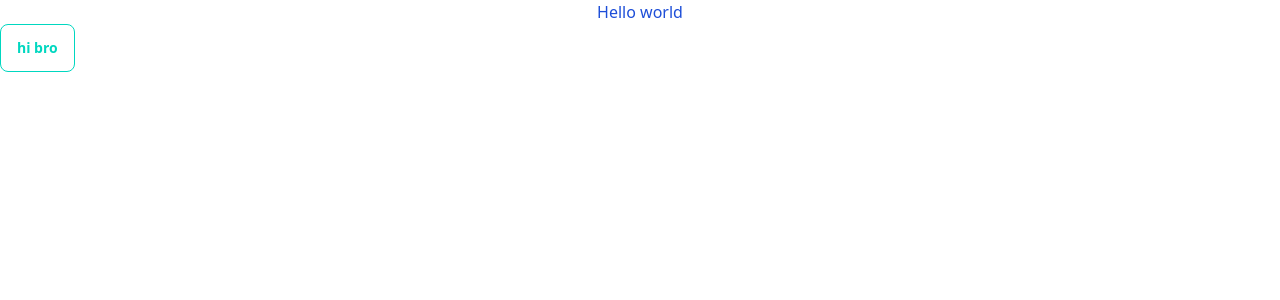
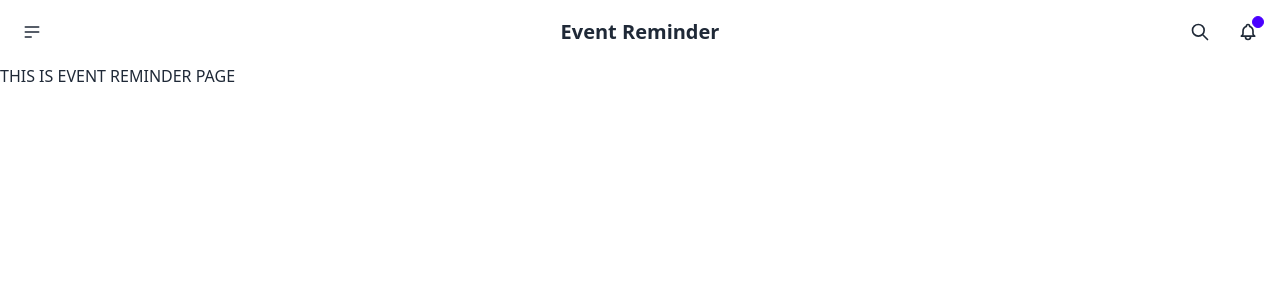
Before and after one commit to aaaaryaaa/Event-Reminder-MERN, a React (Create React App) app in the folder frontend/: page / in a window 1280 px wide. Shown: the top 300 px of the page. Built offline with nearby package versions, Linux system fonts and the light colour scheme.

Commit message:
added navbar & pages and routed them

```diff
--- a/frontend/package.json
+++ b/frontend/package.json
@@ -8,6 +8,7 @@
     "@testing-library/user-event": "^13.5.0",
     "react": "^18.2.0",
     "react-dom": "^18.2.0",
+    "react-router-dom": "^6.21.1",
     "react-scripts": "5.0.1",
     "web-vitals": "^2.1.4"
   },
--- a/frontend/src/App.js
+++ b/frontend/src/App.js
@@ -1,9 +1,34 @@
+import { createBrowserRouter, RouterProvider } from "react-router-dom";
+import Layout from "./Layout";
+import About from './pages/About';
+import EventReminder from './pages/EventReminder';
+import Home from './pages/Home';
+
+const router = createBrowserRouter([
+  {
+    path: '/',
+    element: <Layout />,
+    children: [
+      {
+        path: "",
+        element: <EventReminder />
+      },
+      {
+        path: "about",
+        element: <About />
+      },
+      {
+        path: "home",
+        element: <Home />
+      }
+    ]
+  }
+])
 
 function App() {
   return (
     <div className="App">
-      <h2 className="text-center text-blue-700">Hello world</h2>
-      <button className="btn btn-accent btn-outline">hi bro</button>
+      <RouterProvider router={router}></RouterProvider>
     </div>
   );
 }
--- /dev/null
+++ b/frontend/src/Layout.js
@@ -0,0 +1,12 @@
+import React from 'react'
+import { Outlet } from 'react-router-dom'
+import Navbar from './components/Navbar'
+
+export default function Layout() {
+  return (
+    <>
+        <Navbar/>
+        <Outlet/>
+    </>
+  )
+}
--- /dev/null
+++ b/frontend/src/components/Navbar.js
@@ -0,0 +1,35 @@
+import React from 'react'
+import { Link } from 'react-router-dom'
+
+export default function Navbar() {
+    return (
+        <div className="navbar bg-base-100">
+            <div className="navbar-start">
+                <div className="dropdown">
+                    <div tabIndex={0} role="button" className="btn btn-ghost btn-circle">
+                        <svg xmlns="http://www.w3.org/2000/svg" className="h-5 w-5" fill="none" viewBox="0 0 24 24" stroke="currentColor"><path strokeLinecap="round" strokeLinejoin="round" strokeWidth="2" d="M4 6h16M4 12h16M4 18h7" /></svg>
+                    </div>
+                    <ul tabIndex={0} className="menu menu-sm dropdown-content mt-3 z-[1] p-2 shadow bg-base-100 rounded-box w-52">
+                        <li><Link to='/'>Event Reminder</Link></li>
+                        <li><Link to='/home'>Home</Link></li>
+                        <li><Link to='/about'>About</Link></li>
+                    </ul>
+                </div>
+            </div>
+            <div className="navbar-center">
+                <a href='/' className="btn btn-ghost text-xl">Event Reminder</a>
+            </div>
+            <div className="navbar-end">
+                <button className="btn btn-ghost btn-circle">
+                    <svg xmlns="http://www.w3.org/2000/svg" className="h-5 w-5" fill="none" viewBox="0 0 24 24" stroke="currentColor"><path strokeLinecap="round" strokeLinejoin="round" strokeWidth="2" d="M21 21l-6-6m2-5a7 7 0 11-14 0 7 7 0 0114 0z" /></svg>
+                </button>
+                <button className="btn btn-ghost btn-circle">
+                    <div className="indicator">
+                        <svg xmlns="http://www.w3.org/2000/svg" className="h-5 w-5" fill="none" viewBox="0 0 24 24" stroke="currentColor"><path strokeLinecap="round" strokeLinejoin="round" strokeWidth="2" d="M15 17h5l-1.405-1.405A2.032 2.032 0 0118 14.158V11a6.002 6.002 0 00-4-5.659V5a2 2 0 10-4 0v.341C7.67 6.165 6 8.388 6 11v3.159c0 .538-.214 1.055-.595 1.436L4 17h5m6 0v1a3 3 0 11-6 0v-1m6 0H9" /></svg>
+                        <span className="badge badge-xs badge-primary indicator-item"></span>
+                    </div>
+                </button>
+            </div>
+        </div>
+    )
+}
--- /dev/null
+++ b/frontend/src/pages/About.js
@@ -0,0 +1,7 @@
+import React from 'react'
+
+export default function About() {
+  return (
+    <div><h2>THIS IS ABOUT PAGE</h2></div>
+  )
+}
--- /dev/null
+++ b/frontend/src/pages/EventReminder.js
@@ -0,0 +1,9 @@
+import React from 'react'
+
+export default function EventReminder() {
+  return (
+    <div>
+      <h2>THIS IS EVENT REMINDER PAGE</h2>
+    </div>
+  )
+}
--- /dev/null
+++ b/frontend/src/pages/Home.js
@@ -0,0 +1,7 @@
+import React from 'react'
+
+export default function Home() {
+  return (
+    <div><h2>THIS IS HOME PAGE</h2></div>
+  )
+}
--- a/frontend/tailwind.config.js
+++ b/frontend/tailwind.config.js
@@ -1,6 +1,6 @@
 /** @type {import('tailwindcss').Config} */
 module.exports = {
-  content: ["./src/*.{js,jsx}"],
+  content: ["./src/**/*.{js,jsx}"],
   theme: {
     extend: {},
   },
```
Also changed, not shown: 1 other file (tests, documents, lock files or other folders).
